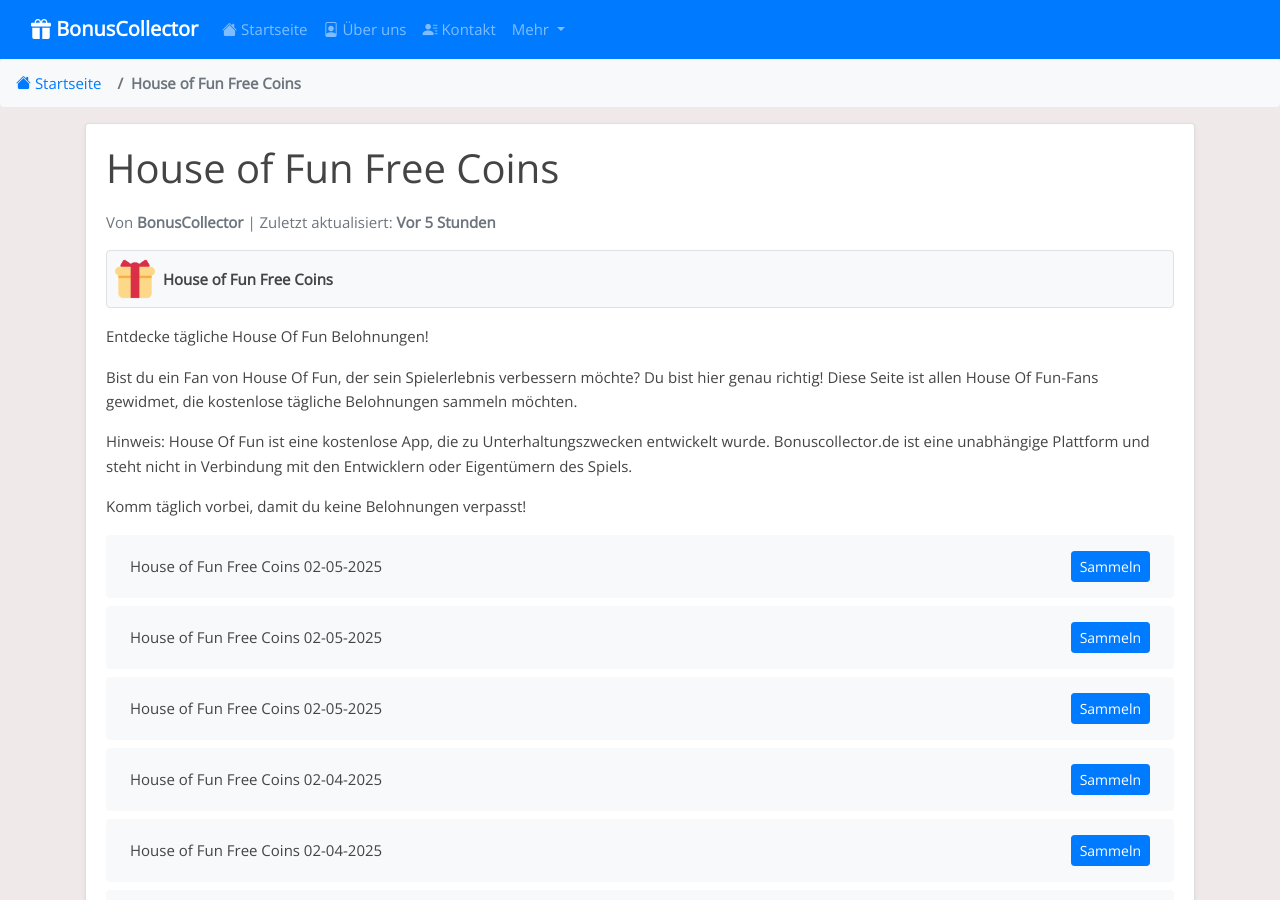
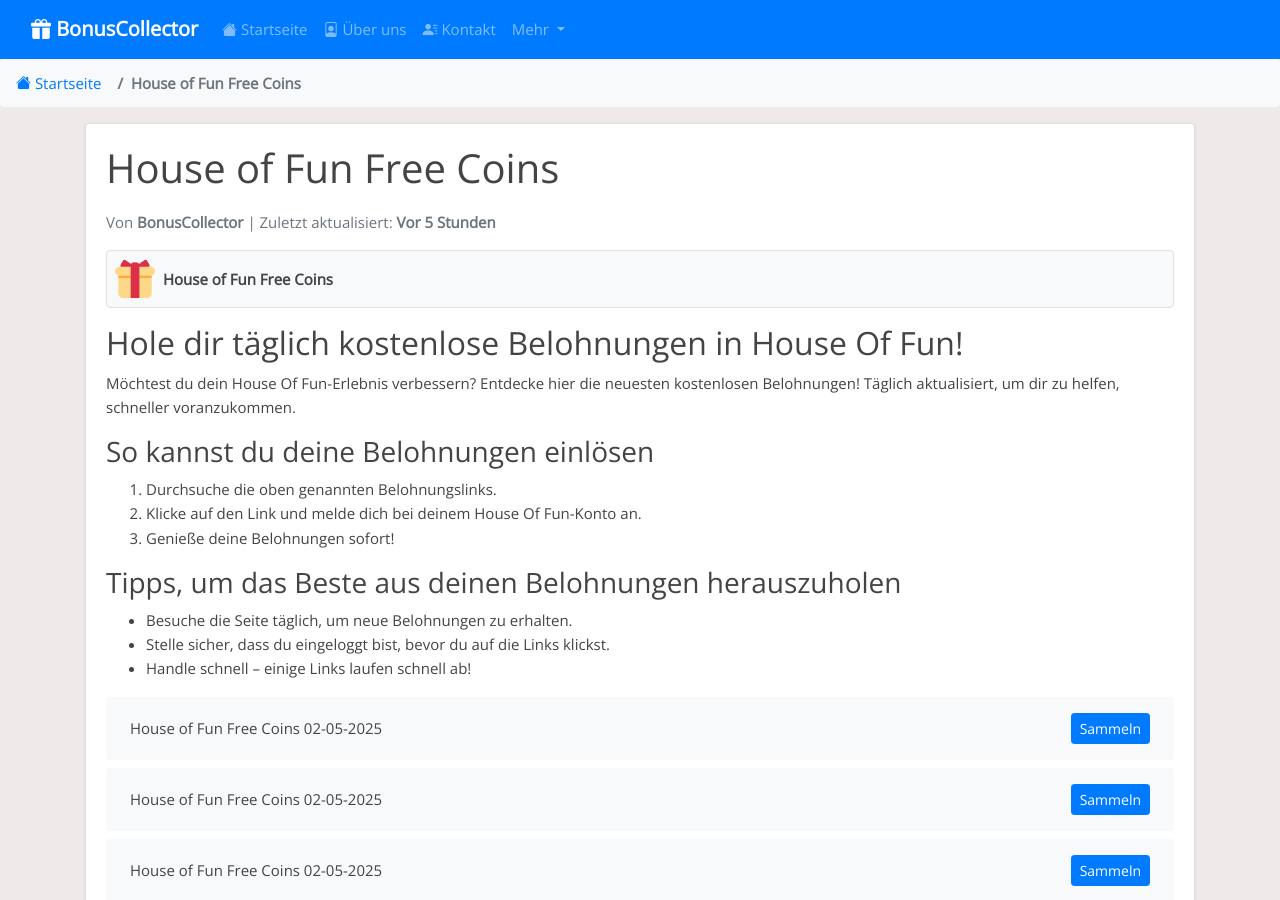
Before and after one commit to Prollad99/bs-de, a Jekyll site: the page built from _posts/2025-01-19-house-of-fun.md, in a window 1280 px wide and 900 px high. Built offline with Jekyll 4.4.1, drawn with Linux system fonts in a browser that asks for light colours; some of the changed text lies outside the part shown.

Commit message:
Aktualisiere house-of-fun-Belohnungslinks, Inhalte und Änderungsdatum

```diff
--- a/_includes/house-of-fun_footer.html
+++ b/_includes/house-of-fun_footer.html
@@ -1,22 +1,7 @@
-### So beanspruchst du deine House Of Fun Belohnungen
+<h3>Warum du unsere House Of Fun-Updates folgen solltest</h3>
 
+<p>Wir bieten täglich die neuesten Belohnungslinks aus offiziellen House Of Fun-Aktionen. So bleibst du immer auf dem neuesten Stand. Speichere diese Seite für schnellen Zugriff.</p>
 
-1. Durchsuche die obigen Belohnungslinks und wähle die aus, die du beanspruchen möchtest.
+<h4>Hinweis:</h4>
 
-2. Klicke auf einen Link, um zur House Of Fun-App oder -Website weitergeleitet zu werden.
-
-3. Melde dich an deinem Konto an, falls du dazu aufgefordert wirst.
-
-4. Deine Belohnung (kostenlose Spins, Münzen, Chips oder Boni) wird deinem Konto hinzugefügt.
-
-
-**Tipps zum Beanspruchen von Belohnungen:**
-
-- Stelle sicher, dass du in deinem House Of Fun-Konto angemeldet bist, bevor du auf die Links klickst.
-
-- Die meisten Links können nur einmal beansprucht werden. Schaue also täglich für neue vorbei.
-
-- Wenn ein Link nicht funktioniert, ist er möglicherweise abgelaufen. Beanspruche deine Belohnungen so schnell wie möglich.
-
-
-Viel Spaß beim Sammeln deiner Belohnungen und beim Spielen von House Of Fun!
+<p>Diese Seite ist nicht mit den offiziellen Entwicklern von House Of Fun verbunden. Alle Belohnungen stammen aus öffentlichen Quellen.</p>
--- a/_includes/house-of-fun_post.html
+++ b/_includes/house-of-fun_post.html
@@ -1,10 +1,27 @@
-Entdecke tägliche House Of Fun Belohnungen!
+<h2>Hole dir täglich kostenlose Belohnungen in House Of Fun!</h2>
 
+<p>Möchtest du dein House Of Fun-Erlebnis verbessern? Entdecke hier die neuesten kostenlosen Belohnungen! Täglich aktualisiert, um dir zu helfen, schneller voranzukommen.</p>
 
-Bist du ein Fan von House Of Fun, der sein Spielerlebnis verbessern möchte? Du bist hier genau richtig! Diese Seite ist allen House Of Fun-Fans gewidmet, die kostenlose tägliche Belohnungen sammeln möchten.
+<h3>So kannst du deine Belohnungen einlösen</h3>
 
+<ol>
 
-Hinweis: House Of Fun ist eine kostenlose App, die zu Unterhaltungszwecken entwickelt wurde. Bonuscollector.de ist eine unabhängige Plattform und steht nicht in Verbindung mit den Entwicklern oder Eigentümern des Spiels.
+  <li>Durchsuche die oben genannten Belohnungslinks.</li>
 
+  <li>Klicke auf den Link und melde dich bei deinem House Of Fun-Konto an.</li>
 
-Komm täglich vorbei, damit du keine Belohnungen verpasst!
+  <li>Genieße deine Belohnungen sofort!</li>
+
+</ol>
+
+<h3>Tipps, um das Beste aus deinen Belohnungen herauszuholen</h3>
+
+<ul>
+
+  <li>Besuche die Seite täglich, um neue Belohnungen zu erhalten.</li>
+
+  <li>Stelle sicher, dass du eingeloggt bist, bevor du auf die Links klickst.</li>
+
+  <li>Handle schnell – einige Links laufen schnell ab!</li>
+
+</ul>
```
